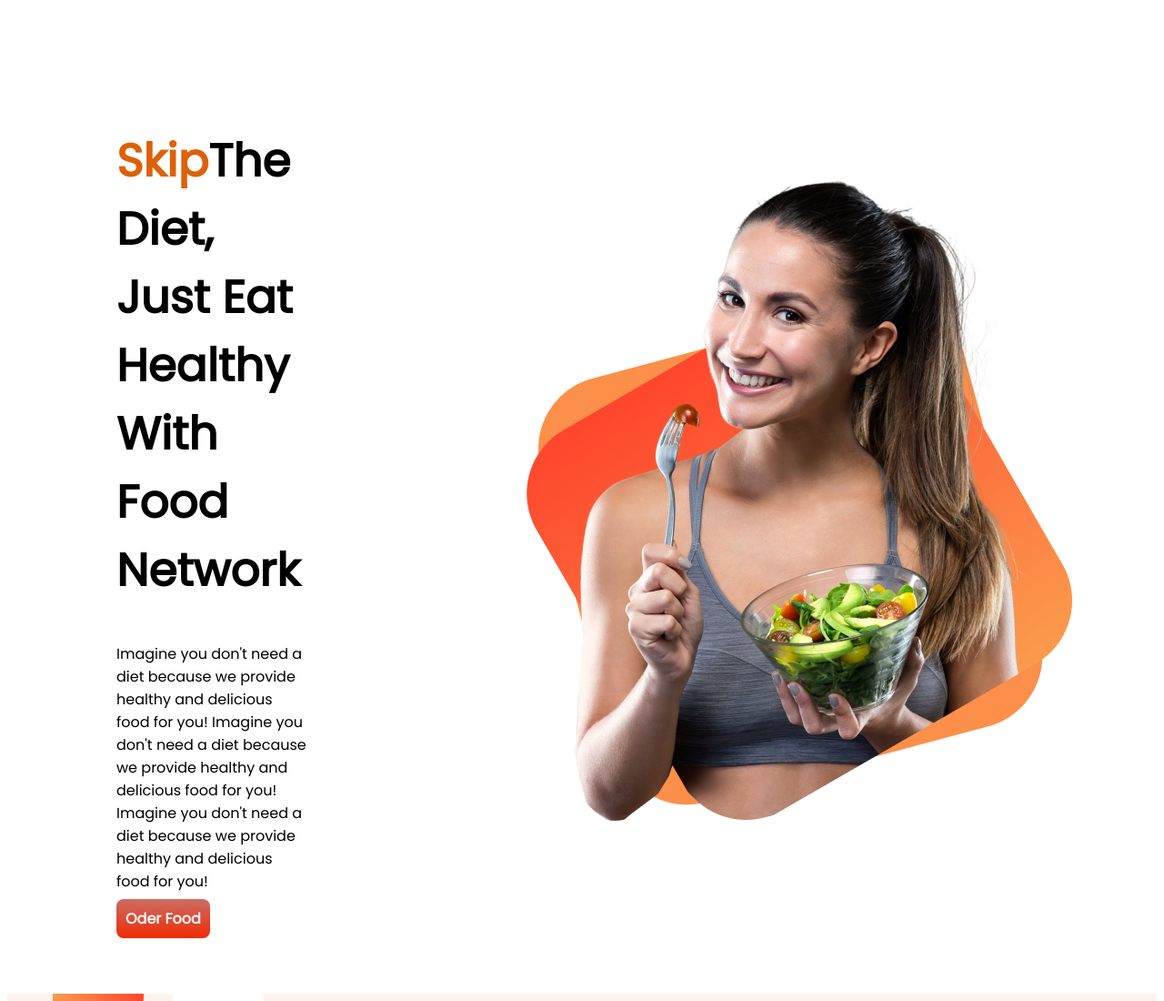
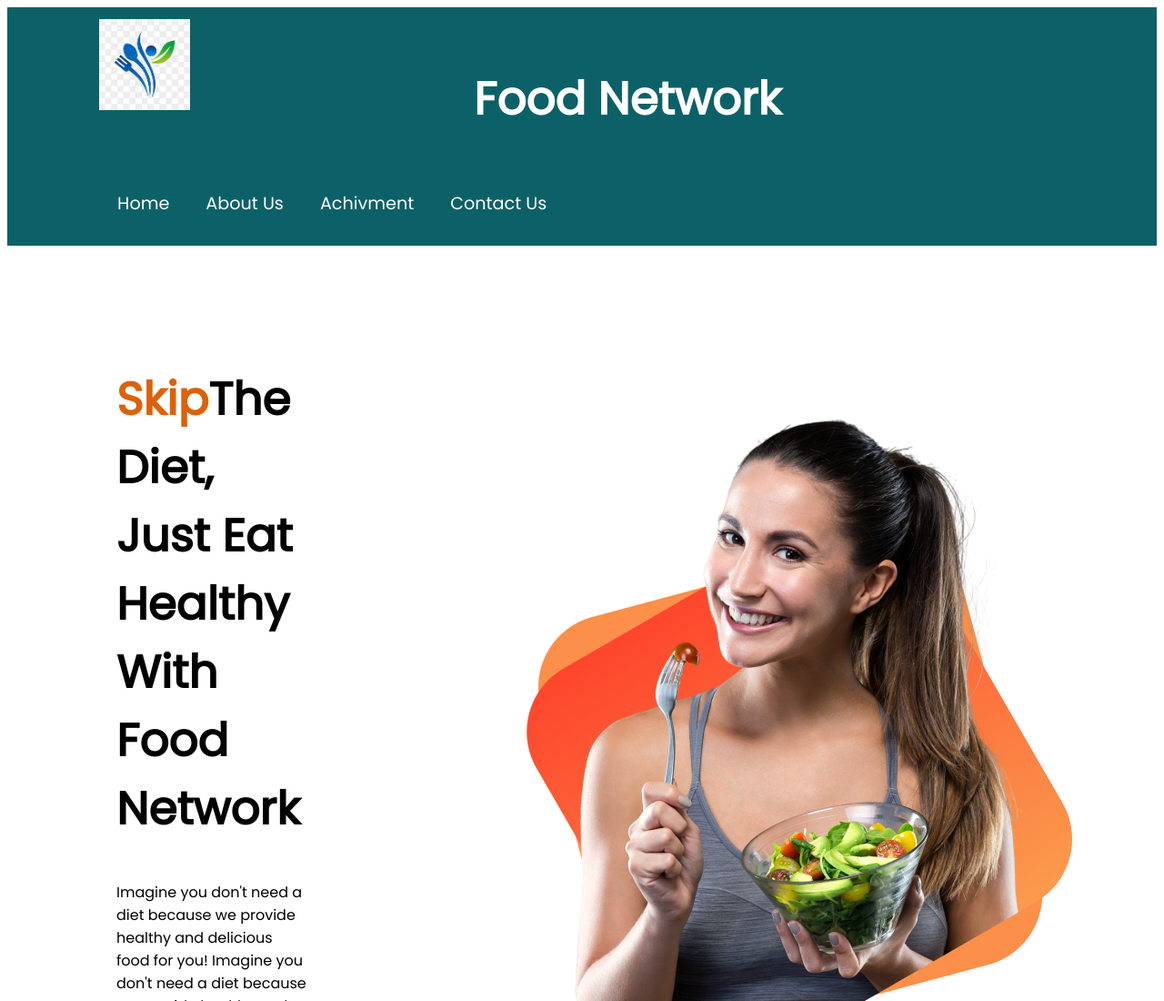
Before and after one commit to N-ahid/foodsite, a plain HTML site: page index.html in a window 1280 px wide. Shown: the top 1100 px of the page at 91% size. Drawn offline with Linux system fonts and the light colour scheme.

Commit message:
navar added commit

```diff
--- a/index.html
+++ b/index.html
@@ -11,6 +11,30 @@
 
 </head>
 <body>
+    <section class="navbar">
+        <div class="nav-logo">
+            <img src="images/logo/download.jpeg" alt="">
+        </div>
+
+        <div class="nav-header">
+            <h1>Food Network</h1>
+        </div>
+
+        <div class="nav-menu">
+            <a href="">Home</a>
+            <a href="">About Us</a>
+            <a href="">Achivment</a>
+            <a href="">Contact Us</a>
+        </div>
+    </section>
+
+
+
+
+
+
+
+
     <section class="flexileContainer">
         <div class="halfwidth">
             <h1> <span class="colourfulText">Skip</span>The Diet,<br> Just Eat Healthy <br> With Food Network</h1>
--- a/style.css
+++ b/style.css
@@ -3,8 +3,45 @@ body{
     font-family: 'Poppins', sans-serif;
 }
 
+.navbar{
+    background-color: #0c6168;
+    padding: 1% 8%;
+    text-align: center;
+    margin-bottom: 0%;
+    }
+    .nav-logo img{
+        height: 100px;
+        width:100px;
+        float: left;
+    }
+
+    .nav-header{
+        text-align: center;
+        color: white;
+        margin: 0;
+        padding-top: 10px;
+    }
+
+    .nav-menu a{
+        text-decoration: none ;
+       font-size: 1.2rem;
+       color: white;
+       padding: 20px;
+      }
+
+    .nav-menu{
+        display: flex;
+    }
+
+
+
+
+
+
+
 h1{
     font-size: 50px;
+
 
 }
 
```
Also changed, not shown: images/logo/download.jpeg (added).
